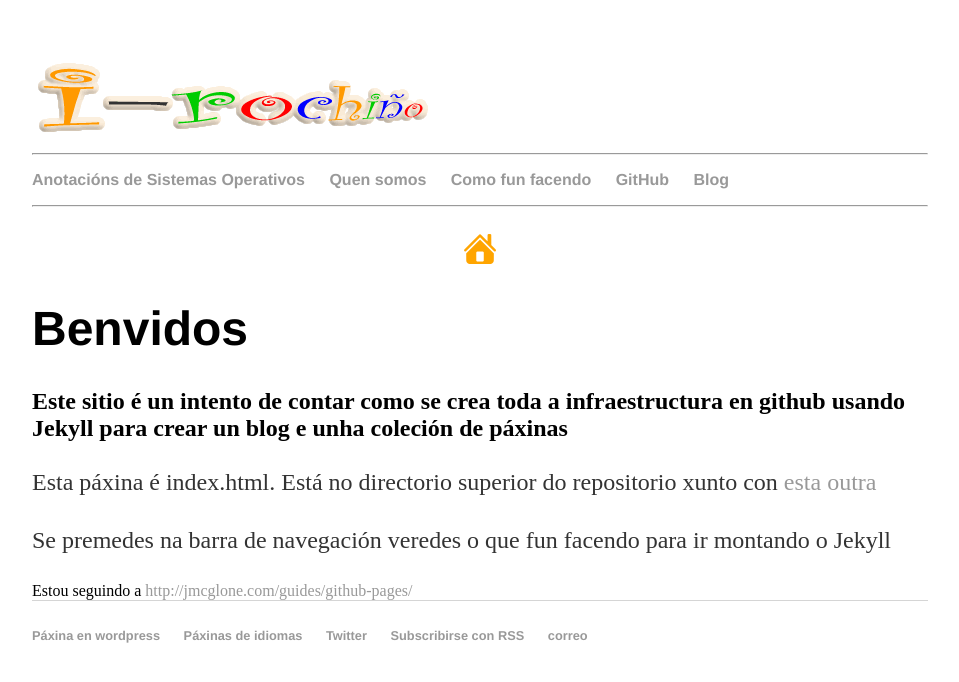
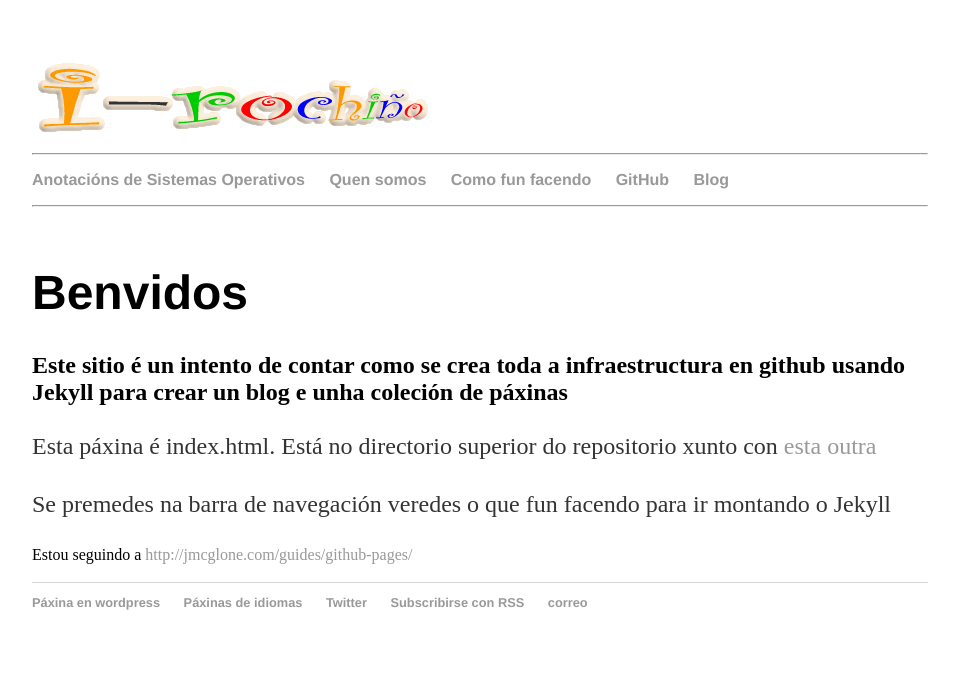
Before and after one commit to irocho/irocho.github.io, a Jekyll site: the page built from index.html, in a window 1280 px wide. Shown: the top 682 px of the page, without its empty margins (160-1119 px from the left). Built offline with Jekyll 4.4.1, drawn with Linux system fonts in a browser that asks for light colours.

Commit message:
os ficheiros de SOM teñen casita pero  non frechas

```diff
--- a/_layouts/default.html
+++ b/_layouts/default.html
@@ -11,7 +11,7 @@
 		<hr>
 		<nav>
     		<ul>
-						<li><a href="./som.html">Anotacións de Sistemas Operativos </a></li>
+						<li><a href="/som">Anotacións de Sistemas Operativos </a></li>
 						<li><a href="/about">Quen somos</a></li>
 						<li><a href="https://github.com/irocho/irocho.github.io/wiki">Como fun facendo</a></li>
 						<li><a href="https://github.com/irocho">GitHub</a></li>
@@ -22,27 +22,11 @@
 		<hr>
 		<div class="container"><!-- /.container -->
 				<br>
-				<div align=center><!-- /.frechas -->
-					{% if page.previous %}
-		  				<a href="{{  site.baseurl }}{{  page.previous.url }}">
-									<img src="/imaxes/anterior.png" style="width:32px;height:32px;border:0;" alt="" />
-								</a>
-					{% endif %}
-					&nbsp;&nbsp;
-					<a href="./index.html">
-							<img src="/imaxes/home-xxl.png" style="width:32px;height:32px;border:0;" alt="" />
-						</a>
-					&nbsp;&nbsp;
-					{% if page.next %}
-					  <a href="{{  site.baseurl }}{{  page.next.url }}">
-							<img src="/imaxes/seguinte.png" style="width:32px;height:32px;border:0;" alt="" />
-						 </a>
-					{% endif %}
-					</div> <!-- /.frechas -->
 	    	{{ content }}
+				<br>
 		</div><!-- /.container -->
 		<footer>
-			<br>
+
 			<ul>
 				<li><a href="irocho.wordpress.com">Páxina en wordpress</a></li>
 				<li><a href="https://medium.com/@irocho">Páxinas de idiomas</a></li>
```
Also changed, not shown: _layouts/som.html (+12 -1 lines), _som/222.md (+1 -1 lines), som/index.html (added, +11 -0 lines), 1 other file.
